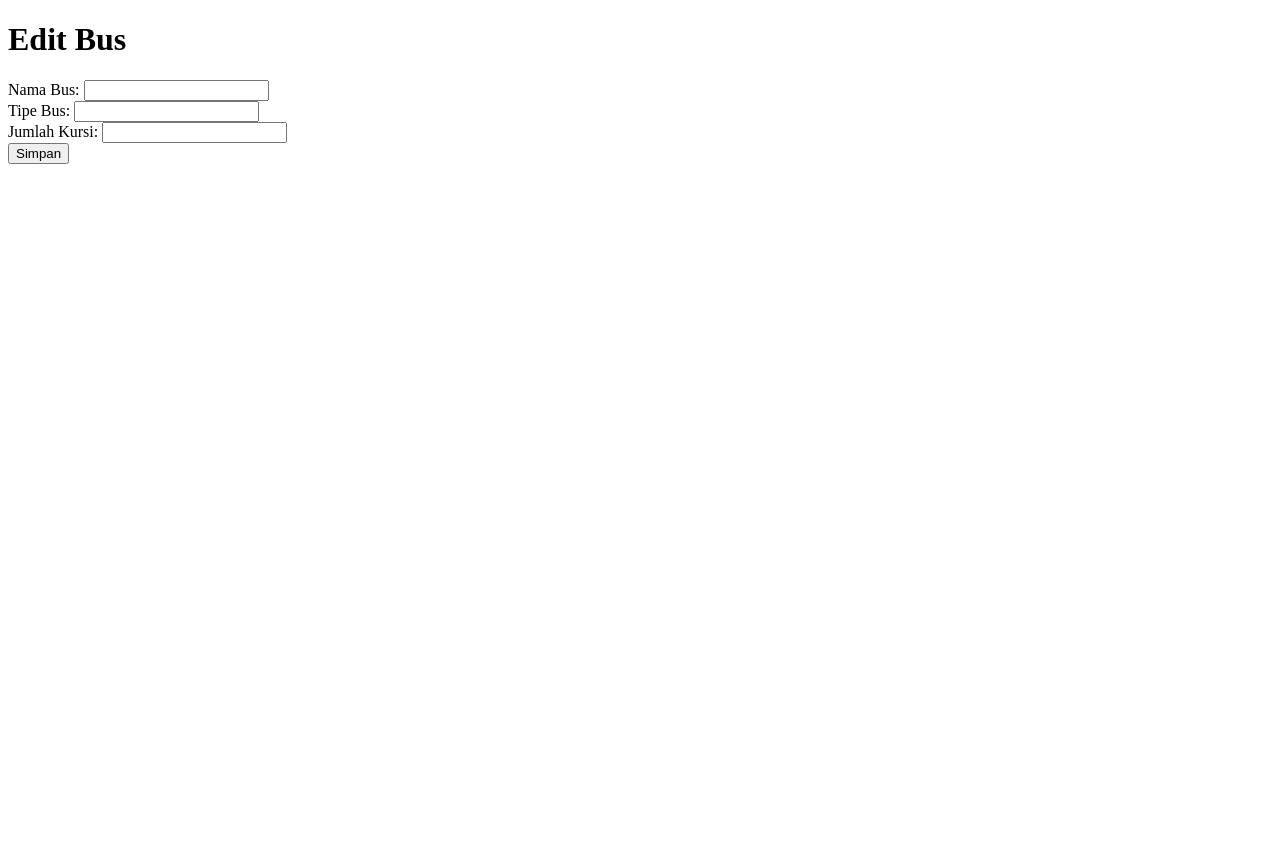
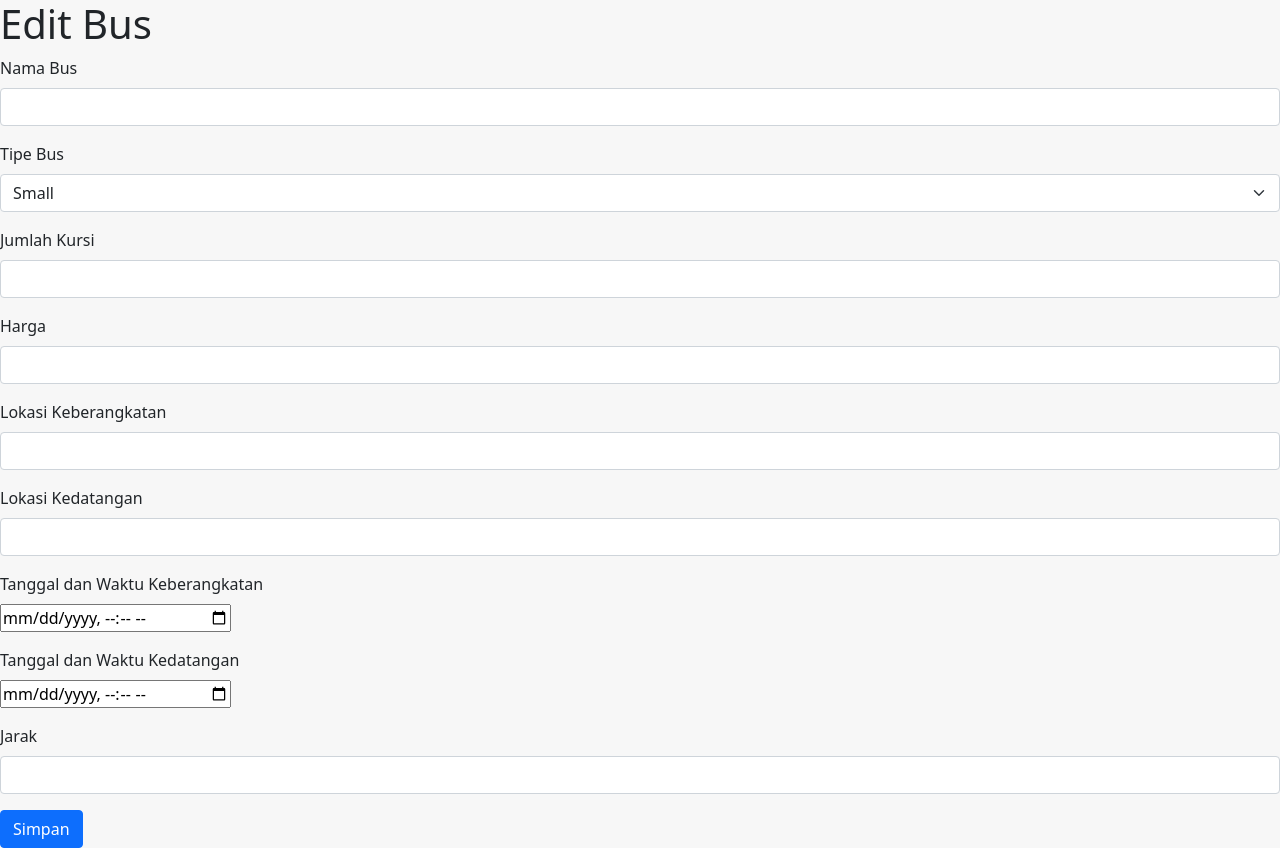
Before and after one commit to kurniacf/PBKK-QuizTicketApp, a CodeIgniter 4 app: template app/Views/bus/edit.php in a window 1280 px wide. Before the commit the page ends 164 px from the top, so only its background shows below. Run offline with PHP 8.4 and a stand-in for CodeIgniter, Linux system fonts and the light colour scheme; the template is opened without the code that fills it, so the values that code supplies are empty; some libraries are stand-ins or nearby versions.

Commit message:
feat: adjust edit bus with new booking system

```diff
--- a/app/Views/bus/edit.php
+++ b/app/Views/bus/edit.php
@@ -1,8 +1,26 @@
 <!DOCTYPE html>
 <html>
+
 <head>
     <title>Edit Bus</title>
+    <link href="https://cdn.jsdelivr.net/npm/bootstrap@5.0.2/dist/css/bootstrap.min.css" rel="stylesheet">
+    <style>
+        body {
+            background-color: #f7f7f7;
+        }
+
+        .container {
+            margin-top: 50px;
+        }
+
+        .form-container {
+            background-color: #ffffff;
+            padding: 20px;
+            border-radius: 5px;
+        }
+    </style>
 </head>
+
 <body>
     <h1>Edit Bus</h1>
 
@@ -15,19 +33,59 @@
     <?php endif ?>
 
     <form action="<?= route_to('bus.update', $bus['id']) ?>" method="post">
-    <label for="bus_name">Nama Bus:</label>
-    <input type="text" name="bus_name" id="bus_name" value="<?= $bus['bus_name'] ?>" required>
+        <div class="mb-3">
+            <label for="bus_name" class="form-label">Nama Bus</label>
+            <input type="text" name="bus_name" id="bus_name" class="form-control" value="<?= $bus['bus_name'] ?>" required>
+        </div>
+
+        <div class="mb-3">
+            <label for="bus_type" class="form-label">Tipe Bus</label>
+            <select name="bus_type" id="bus_type" class="form-select" required>
+                <option value="small" <?= ($bus['bus_type'] === 'small') ? 'selected' : '' ?>>Small</option>
+                <option value="medium" <?= ($bus['bus_type'] === 'medium') ? 'selected' : '' ?>>Medium</option>
+                <option value="large" <?= ($bus['bus_type'] === 'large') ? 'selected' : '' ?>>Large</option>
+            </select>
+        </div>
+
+        <div class="mb-3">
+            <label for="total_seats" class="form-label">Jumlah Kursi</label>
+            <input type="number" name="total_seats" id="total_seats" class="form-control" value="<?= $bus['total_seats'] ?>" required>
+        </div>
+
+        <div class="mb-3">
+            <label for="price" class="form-label">Harga</label>
+            <input type="number" name="price" id="price" class="form-control" required value="<?= $bus['price'] ?>">
+        </div>
+
+        <div class="mb-3">
+            <label for="departure_location" class="form-label">Lokasi Keberangkatan</label>
+            <input type="text" name="departure_location" id="departure_location" class="form-control" required value="<?= $bus['departure_location'] ?>">
+        </div>
+
+        <div class="mb-3">
+            <label for="arrival_location" class="form-label">Lokasi Kedatangan</label>
+            <input type="text" name="arrival_location" id="arrival_location" class="form-control" value="<?= $bus['arrival_location'] ?>" required>
+        </div>
+
+        <div class="mb-3">
+            <label for="departure_time" class="form-label">Tanggal dan Waktu Keberangkatan</label>
             <br>
+            <input type="datetime-local" id="departure_time" name="departure_time" value="<?= $bus['departure_time'] ?>" required>
+        </div>
 
-    <label for="bus_type">Tipe Bus:</label>
-    <input type="text" name="bus_type" id="bus_type" value="<?= $bus['bus_type'] ?>" required>
+        <div class="mb-3">
+            <label for="arrival_time" class="form-label">Tanggal dan Waktu Kedatangan</label>
             <br>
+            <input type="datetime-local" id="arrival_time" name="arrival_time" value="<?= $bus['arrival_time'] ?>" required>
+        </div>
 
-    <label for="total_seats">Jumlah Kursi:</label>
-    <input type="number" name="total_seats" id="total_seats" value="<?= $bus['total_seats'] ?>" required>
-    <br>
+        <div class="mb-3">
+            <label for="distance" class="form-label">Jarak</label>
+            <input type="number" name="distance" id="distance" class="form-control" value="<?= $bus['distance'] ?>" required>
+        </div>
 
-    <input type="submit" value="Simpan">
+        <button type="submit" class="btn btn-primary">Simpan</button>
     </form>
 </body>
+
 </html>
```
Lines whose indentation alone changed are shown as unchanged.
